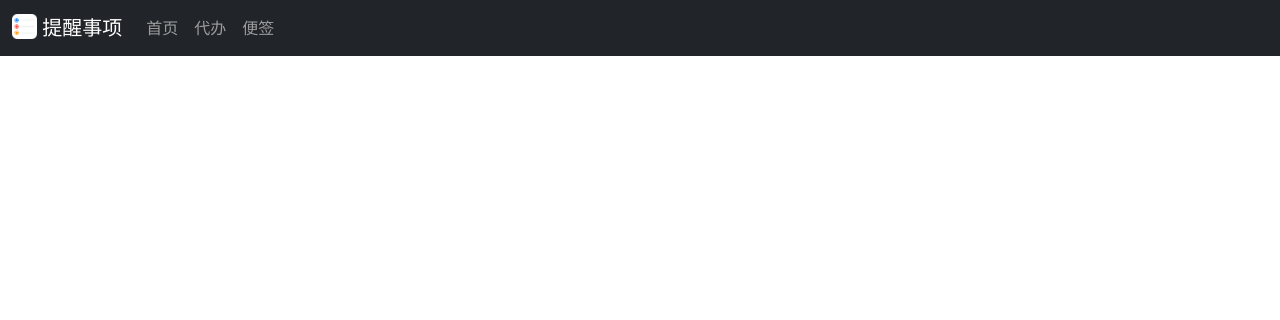
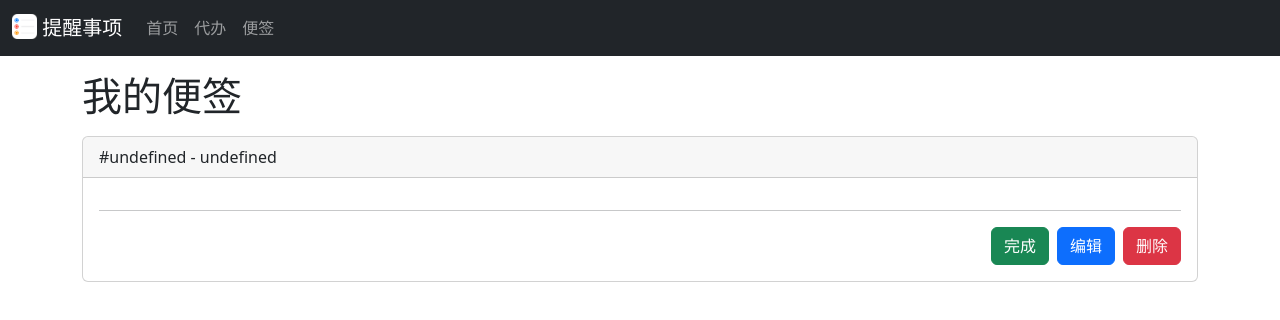
Before and after one commit to ChrisKimZHT/Todo-List-Frontend, a React (Create React App) app: page /note/1 in a window 1280 px wide. Before the commit this address had no page. Shown: the top 320 px of the page. Built offline with nearby package versions, Linux system fonts and the light colour scheme.

Commit message:
[feat]: 便签详情界面

```diff
--- a/package.json
+++ b/package.json
@@ -13,6 +13,7 @@
     "react-router": "^6.4.3",
     "react-router-dom": "^6.4.3",
     "react-scripts": "5.0.1",
+    "sass": "^1.56.1",
     "web-vitals": "^2.1.4"
   },
   "scripts": {
--- a/src/app.jsx
+++ b/src/app.jsx
@@ -4,6 +4,7 @@ import Navbar from './page/navbar';
 import Home from './page/home';
 import Todo from './page/todo'
 import Note from './page/note';
+import NoteDetail from './page/noteDetail';
 
 class App extends Component {
     state = {}
@@ -16,6 +17,7 @@ class App extends Component {
                         <Route path='/' element={<Home />}></Route>
                         <Route path='/todo' element={<Todo />}></Route>
                         <Route path='/note' element={<Note />}></Route>
+                        <Route path='/note/:id/*' element={<NoteDetail />}></Route>
                     </Routes>
                 </div>
             </React.Fragment>
--- /dev/null
+++ b/src/components/editReminder.jsx
@@ -0,0 +1,10 @@
+import React, { Component } from 'react';
+
+class EditReminder extends Component {
+    state = {  }
+    render() {
+        return (<h4>这是编辑界面</h4>);
+    }
+}
+
+export default EditReminder;
--- a/src/components/reminder.css
+++ /dev/null
@@ -1,15 +0,0 @@
-.card-title {
-    min-height: calc(1em);
-    white-space: nowrap;
-    overflow: hidden;
-    text-overflow: ellipsis;
-}
-
-.card-text {
-    display: -webkit-box;
-    -webkit-line-clamp: 8;
-    -webkit-box-orient: vertical;
-    min-height: calc(1em * 8 * 1.5);
-    overflow: hidden;
-    text-overflow: ellipsis;
-}
--- a/src/components/reminder.jsx
+++ b/src/components/reminder.jsx
@@ -1,5 +1,6 @@
 import React, { Component } from 'react';
-import './reminder.css'
+import { Link } from 'react-router-dom';
+import './reminder.scss'
 
 class Reminder extends Component {
     state = {
@@ -34,12 +35,12 @@ class Reminder extends Component {
     render() {
         return (
             <React.Fragment>
-                <div className="row row-cols-1 row-cols-md-4 g-4">
+                <div className="div-reminder row row-cols-1 row-cols-md-4 g-4">
                     {this.props.reminderData.map(x =>
                         <div className="col" key={x.id}>
                             <div className="card">
                                 <div className="card-body">
-                                    <h4 className="card-title">{x.title}</h4>
+                                    <Link className="detail-link" to={`/note/${x.id}`}><h2 className="h2 card-title">{x.title}</h2></Link>
                                     <div className="card-text">{x.content}</div>
                                     <div className="fw-light float-end">{x.date}</div>
                                 </div>
--- /dev/null
+++ b/src/components/reminder.scss
@@ -0,0 +1,21 @@
+.div-reminder {
+    .card-title {
+        min-height: calc(1.2em);
+        white-space: nowrap;
+        overflow: hidden;
+        text-overflow: ellipsis;
+    }
+
+    .card-text {
+        display: -webkit-box;
+        -webkit-line-clamp: 8;
+        -webkit-box-orient: vertical;
+        min-height: calc(1em * 8 * 1.5);
+        overflow: hidden;
+        text-overflow: ellipsis;
+    }
+
+    .detail-link {
+        text-decoration: none;
+    }
+}
--- /dev/null
+++ b/src/components/showReminder.jsx
@@ -0,0 +1,23 @@
+import React from 'react';
+import { Link } from 'react-router-dom';
+
+
+const ShowReminder = (props) => {
+    return (
+        <div className="card">
+            <div className="card-header">
+                {`#${props.id} - ${props.date}`}
+            </div>
+            <div className="card-body">
+                <h3 className="card-title">{props.title}</h3>
+                <hr />
+                <p className="card-text">{props.content}</p>
+                <button onClick={props.handleDelete} className="btn btn-danger float-end ms-2">删除</button>
+                <Link to="./edit" className="btn btn-primary float-end ms-2">编辑</Link>
+                <Link to="/note" className="btn btn-success float-end ms-2">完成</Link>
+            </div>
+        </div>
+    );
+}
+
+export default ShowReminder;
--- /dev/null
+++ b/src/page/noteDetail.jsx
@@ -0,0 +1,48 @@
+import React, { Component } from 'react';
+import { Route, Routes, useParams } from 'react-router';
+import EditReminder from '../components/editReminder';
+import ShowReminder from '../components/showReminder';
+
+class NoteDetail extends Component {
+    state = {
+        reminderData: [],
+        selectedData: {},
+    }
+
+    constructor(props) {
+        super();
+        const localStorageData = localStorage.getItem('reminderData');
+        if (localStorageData) {
+            this.state.reminderData = JSON.parse(localStorageData);
+            this.state.selectedData = this.state.reminderData[props.params.id - 1];
+        }
+    }
+
+    handleDelete = () => {
+        const reminderData = this.state.reminderData.filter(
+            x => x.id !== this.state.selectedData.id
+        );
+        this.setState({ reminderData });
+        localStorage.setItem("reminderData", JSON.stringify(reminderData));
+        window.history.back(-1);
+    }
+
+    render() {
+        return (
+            <React.Fragment>
+                <h1 className="mt-3 mb-3">我的便签</h1>
+                <Routes>
+                    <Route path="/" element={<ShowReminder {...this.state.selectedData} handleDelete={this.handleDelete} />}></Route>
+                    <Route path="/edit" element={<EditReminder />}></Route>
+                </Routes>
+            </React.Fragment>
+        );
+    }
+}
+
+export default (props) => (
+    <NoteDetail
+        {...props}
+        params={useParams()}
+    />
+)
```
Also changed, not shown: 1 other file (tests, documents, lock files or other folders).
